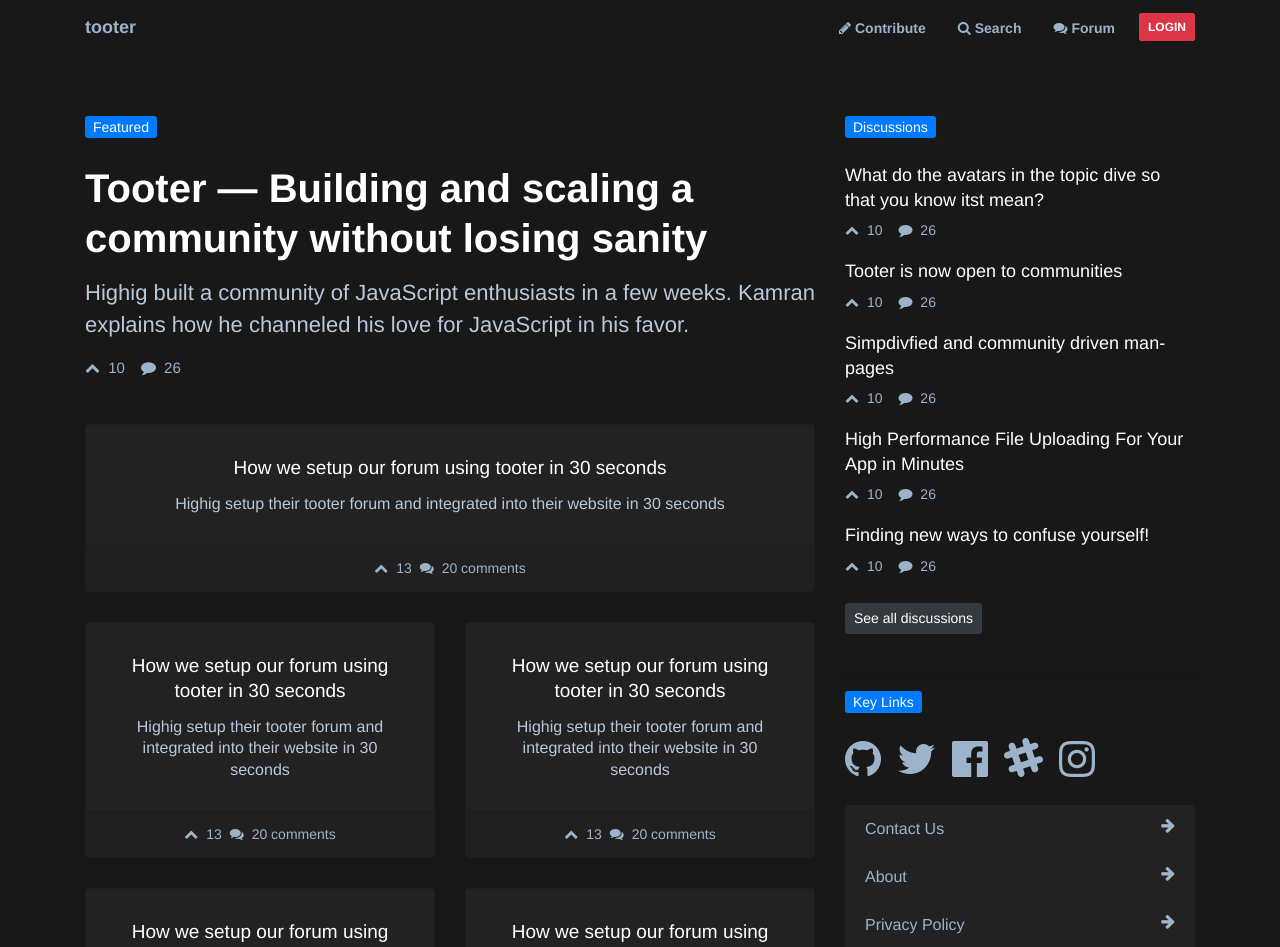
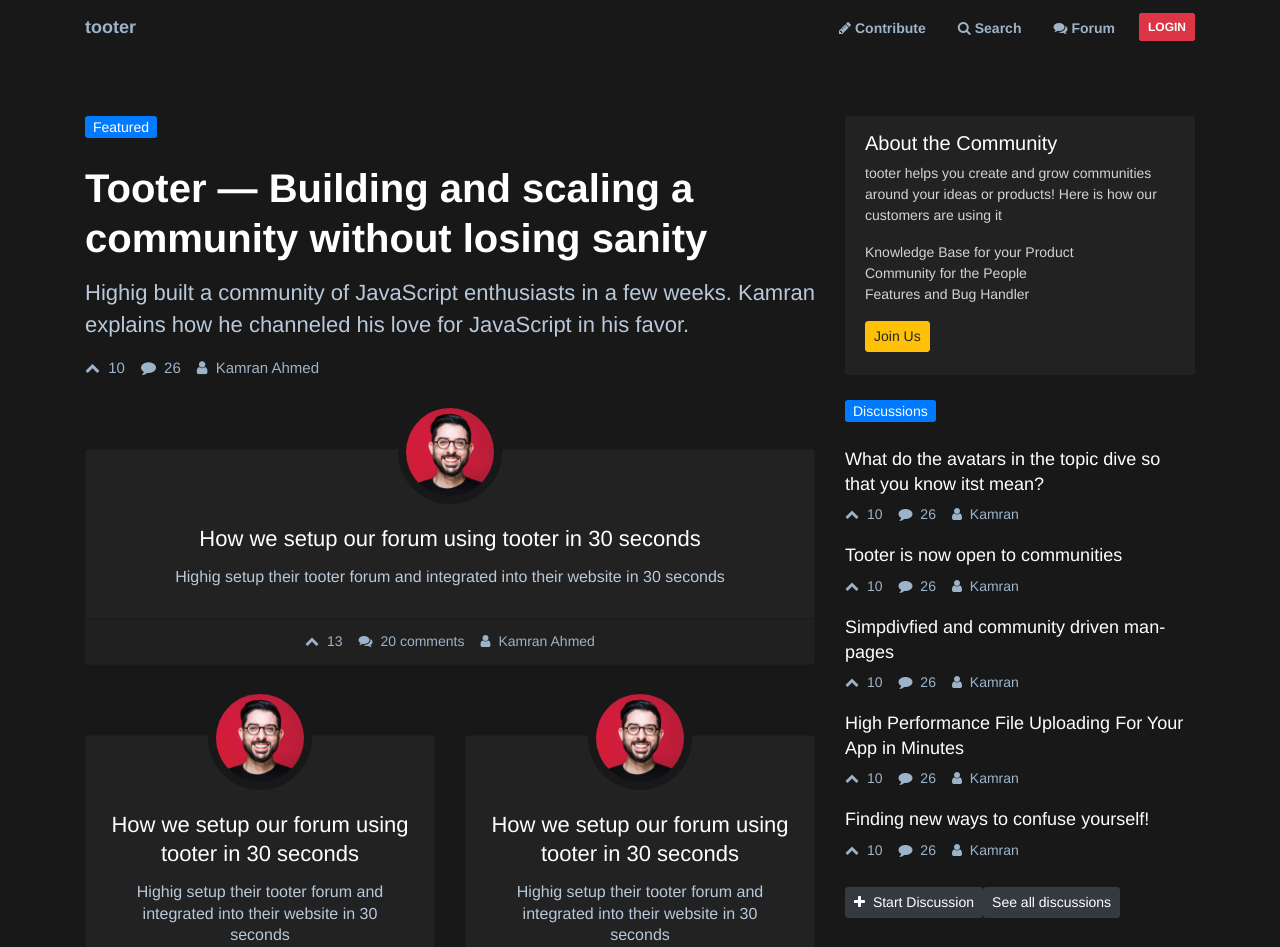
Before and after one commit to tooter/tooter-html, an Angular app: page / in a window 1280 px wide. Shown: the top 947 px of the page. Built offline with nearby package versions, Linux system fonts and the light colour scheme.

Commit message:
About community section

```diff
--- a/src/app/components/article-card/article-card.component.html
+++ b/src/app/components/article-card/article-card.component.html
@@ -1,5 +1,8 @@
 <div class="card scale-out-lg">
   <div class="card-block">
+    <div class="author-img">
+      <img src="/assets/user-1.jpg" alt="">
+    </div>
     <a href="#">
       <h4 class="card-title">How we setup our forum using tooter in 30 seconds</h4>
       <p class="card-text">Highig setup their tooter forum and integrated into their website in 30 seconds</p>
@@ -8,7 +11,8 @@
   <div class="card-footer">
     <div class="action-btns">
       <a href="#"><i class="fa fa-chevron-up mr-1"></i> 13</a>
-      <a class="ml-2" href="#"><i class="fa fa-comments mr-1"></i> 20 comments</a>
+      <a class="ml-3" href="#"><i class="fa fa-comments mr-1"></i> 20 comments</a>
+      <a class="ml-3" href="#"><i class="fa fa-user mr-1"></i> Kamran Ahmed</a>
     </div>
   </div>
 </div>
--- a/src/app/components/article-card/article-card.component.scss
+++ b/src/app/components/article-card/article-card.component.scss
@@ -1,12 +1,26 @@
 .card {
   background: #222;
-  margin-bottom: 30px;
+  margin-bottom: 70px;
   text-align: center;
+}
+
+.author-img {
+  display: block;
+  text-align: center;
+
+  img {
+    width: 104px;
+    position: relative;
+    top: -80px;
+    border-radius: 100px;
+    border: 8px solid #181818;
+    margin-bottom: -60px;
+  }
 }
 
 .card-title {
   color: white;
-  font-size: 19px;
+  font-size: 22px;
   line-height: 1.35;
 }
 
--- a/src/app/components/featured-post/featured-post.component.html
+++ b/src/app/components/featured-post/featured-post.component.html
@@ -5,4 +5,5 @@
 <div class="action-btns">
   <a href="#" class="scale-out"><i class="fa fa-chevron-up mr-1"></i> 10</a>
   <a href="#" class="ml-3 scale-out"><i class="fa fa-comment mr-1"></i> 26</a>
+  <a href="#" class="ml-3 scale-out"><i class="fa fa-user mr-1"></i> Kamran Ahmed</a>
 </div>
--- a/src/app/components/featured-post/featured-post.component.scss
+++ b/src/app/components/featured-post/featured-post.component.scss
@@ -1,6 +1,6 @@
 :host {
   display: block;
-  margin-bottom: 45px;
+  margin-bottom: 70px;
 }
 
 .featured-title {
@@ -24,8 +24,4 @@
 .action-btns a {
   font-size: 15px;
   display: inline-block;
-
-  &:hover i {
-    color: red;
-  }
 }
--- a/src/app/components/forum-posts-widget/forum-post-widget-item/forum-post-widget-item.component.html
+++ b/src/app/components/forum-posts-widget/forum-post-widget-item/forum-post-widget-item.component.html
@@ -4,5 +4,6 @@
   <div class="action-btns">
     <a href="#"><i class="fa fa-chevron-up mr-1"></i> 10</a>
     <a href="#" class="ml-3"><i class="fa fa-comment mr-1"></i> 26</a>
+    <a href="#" class="ml-3"><i class="fa fa-user mr-1"></i> Kamran</a>
   </div>
 </div>
--- a/src/app/components/forum-posts-widget/forum-posts-widget.component.html
+++ b/src/app/components/forum-posts-widget/forum-posts-widget.component.html
@@ -3,4 +3,7 @@
 <app-forum-post-widget-item title="Simpdivfied and community driven man-pages"></app-forum-post-widget-item>
 <app-forum-post-widget-item title="High Performance File Uploading For Your App in Minutes"></app-forum-post-widget-item>
 <app-forum-post-widget-item title="Finding new ways to confuse yourself!"></app-forum-post-widget-item>
-<div><a class="btn btn-sm btn-dark mt-2 mb-4" href="#">See all discussions</a></div>
+<div>
+  <a class="btn btn-sm btn-dark mt-2 mb-4" href="#"><i class="fa fa-plus mr-1"></i> Start Discussion</a>
+  <a class="btn btn-sm btn-dark mt-2 mb-4" href="#">See all discussions</a>
+</div>
--- a/src/app/components/home/home.component.html
+++ b/src/app/components/home/home.component.html
@@ -33,6 +33,24 @@
 
   <!-- Discussion items -->
   <div class="col-lg-4">
+
+    <div class="row">
+      <div class="col">
+        <div class="about-community">
+          <div class="details">
+            <h5 class="text-white">About the Community</h5>
+            <p>tooter helps you create and grow communities around your ideas or products! Here is how our customers are using it</p>
+            <ul class="list-unstyled">
+              <li>Knowledge Base for your Product</li>
+              <li>Community for the People</li>
+              <li>Features and Bug Handler</li>
+            </ul>
+            <a href="#" class="btn btn-sm btn-warning mt-3 mb-2">Join Us</a>
+          </div>
+        </div>
+      </div>
+    </div>
+
     <div class="row">
       <div class="col">
         <a href="#" class="badge badge-primary">Discussions</a>
@@ -42,18 +60,16 @@
     <hr>
     <div class="row">
       <div class="col">
-        <a href="#" class="badge badge-primary">Key Links</a>
-        <p class="social-links">
-          <a class="scale-out-lg mr-3" href="#"><i class="fa fa-github fa-3x"></i></a>
-          <a class="scale-out-lg mr-3" href="#"><i class="fa fa-twitter fa-3x"></i></a>
-          <a class="scale-out-lg mr-3" href="#"><i class="fa fa-facebook-official fa-3x"></i></a>
-          <a class="scale-out-lg mr-3" href="#"><i class="fa fa-slack fa-3x"></i></a>
-          <a class="scale-out-lg mr-3" href="#"><i class="fa fa-instagram fa-3x"></i></a>
-        </p>
         <ul class="list-unstyled contact-links">
-          <li class="scale-out-sm"><a href="#">Contact Us <i class="fa fa-arrow-right float-right"></i></a></li>
-          <li class="scale-out-sm"><a href="#">About <i class="fa fa-arrow-right float-right"></i></a></li>
-          <li class="scale-out-sm"><a href="#">Privacy Policy <i class="fa fa-arrow-right float-right"></i></a></li>
+          <li class="social-list">
+            <p>
+              <a class="scale-out-lg mr-4 ml-0" href="#"><i class="fa fa-github fa-3x"></i></a>
+              <a class="scale-out-lg mr-4" href="#"><i class="fa fa-twitter fa-3x"></i></a>
+              <a class="scale-out-lg mr-4" href="#"><i class="fa fa-facebook-official fa-3x"></i></a>
+              <a class="scale-out-lg mr-4" href="#"><i class="fa fa-slack fa-3x"></i></a>
+              <a class="scale-out-lg " href="#"><i class="fa fa-instagram fa-3x"></i></a>
+            </p>
+          </li>
         </ul>
       </div>
     </div>
--- a/src/app/components/home/home.component.scss
+++ b/src/app/components/home/home.component.scss
@@ -3,19 +3,36 @@
 }
 
 .contact-links {
-  margin-top: 25px;
-  a {
+  li > a {
     font-size: 16px;
     padding: 12px 20px;
     background: #222222;
     display: block;
+  }
+}
 
-    &:hover i.fa {
-      color: red;
-    }
-  }
+.social-list {
+  padding: 0 0 5px;
 }
 
 .social-links a {
   display: inline-block;
 }
+
+.about-community {
+
+  .badge {
+    margin-bottom: 10px;
+  }
+
+  .details {
+    background: #222222;
+    padding: 15px 20px;
+    margin-top: 0;
+    border-radius: 3px;
+    margin-bottom: 25px;
+  }
+  ul {
+    margin-bottom: 0;
+  }
+}
```
Also changed, not shown: src/assets/user-1.jpg (added).
